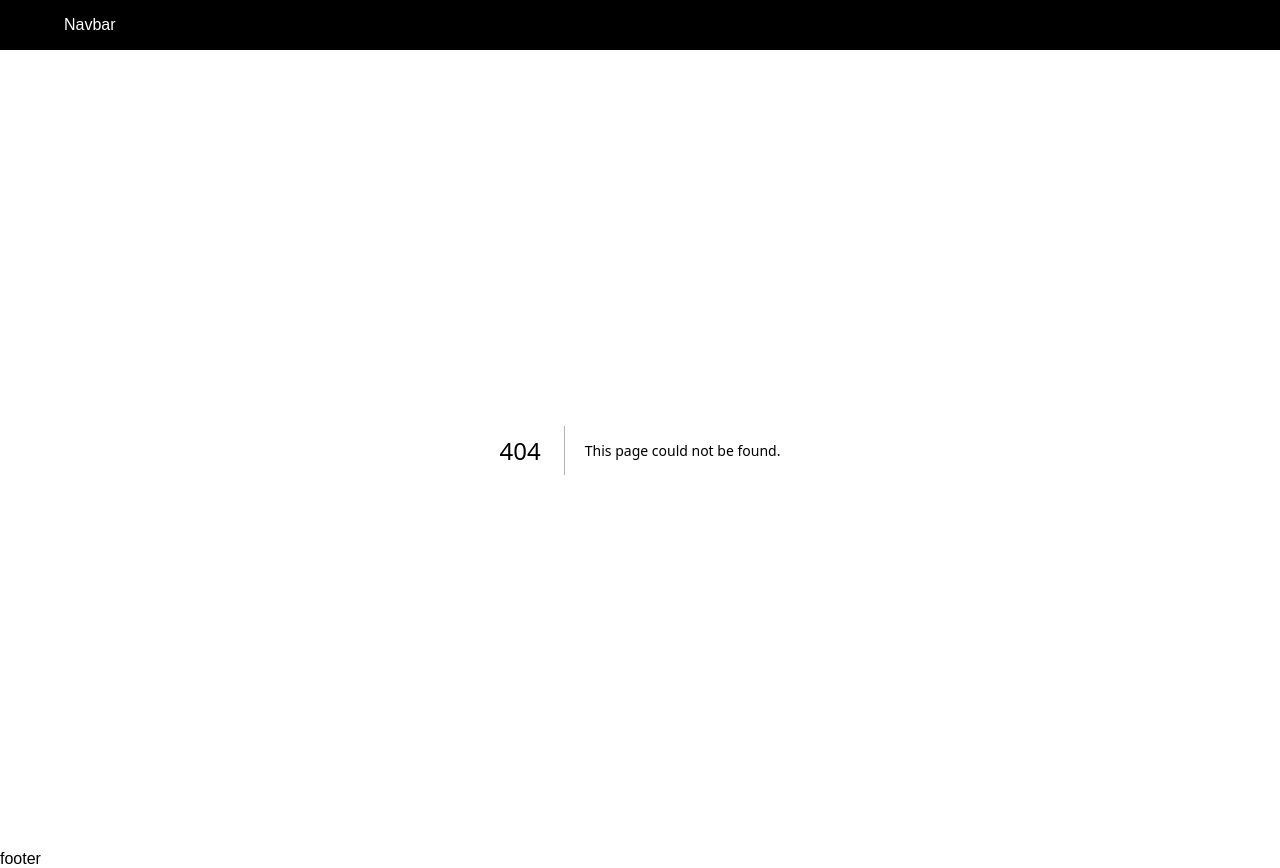
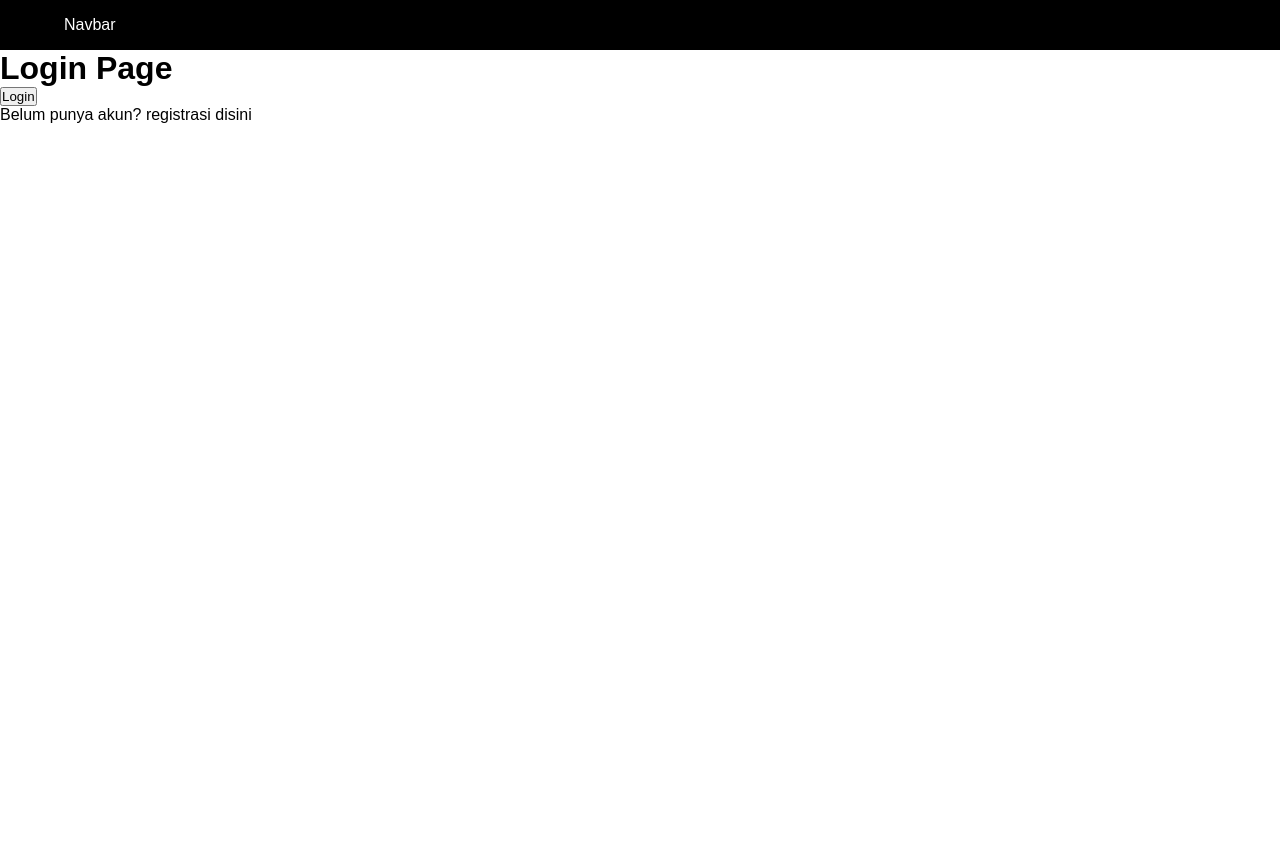
Before and after one commit to robilaruku/belajar-next-js-2024-robi, a Next.js app: page /auth/login in a window 1280 px wide. Before the commit this address had no page. After the commit the page ends 800 px from the top, so only its background shows below. Built offline with nearby package versions, Linux system fonts and the light colour scheme.

Commit message:
initial commit

```diff
--- a/src/components/layouts/AppShell/index.tsx
+++ b/src/components/layouts/AppShell/index.tsx
@@ -11,7 +11,6 @@
       <main>
         <Navbar />
         {children}
-        <div>footer</div>
       </main>
     </>
   );
--- /dev/null
+++ b/src/pages/auth/login.tsx
@@ -0,0 +1,20 @@
+import Link from "next/link";
+import { useRouter } from "next/router";
+
+const LoginPage = () => {
+  const { push } = useRouter();
+  const handlerLogin = () => {
+    push("/product");
+  };
+  return (
+    <>
+      <h1>Login Page</h1>
+      <button onClick={handlerLogin}>Login</button>
+      <p>
+        Belum punya akun? registrasi <Link href="/auth/register">disini</Link>
+      </p>
+    </>
+  );
+};
+
+export default LoginPage;
```
Also changed, not shown: src/pages/auth/register.tsx (added, +14 -0 lines), src/pages/product/index.tsx (+10 -0 lines), src/pages/shop/[[...slug]].tsx (added, +14 -0 lines).
